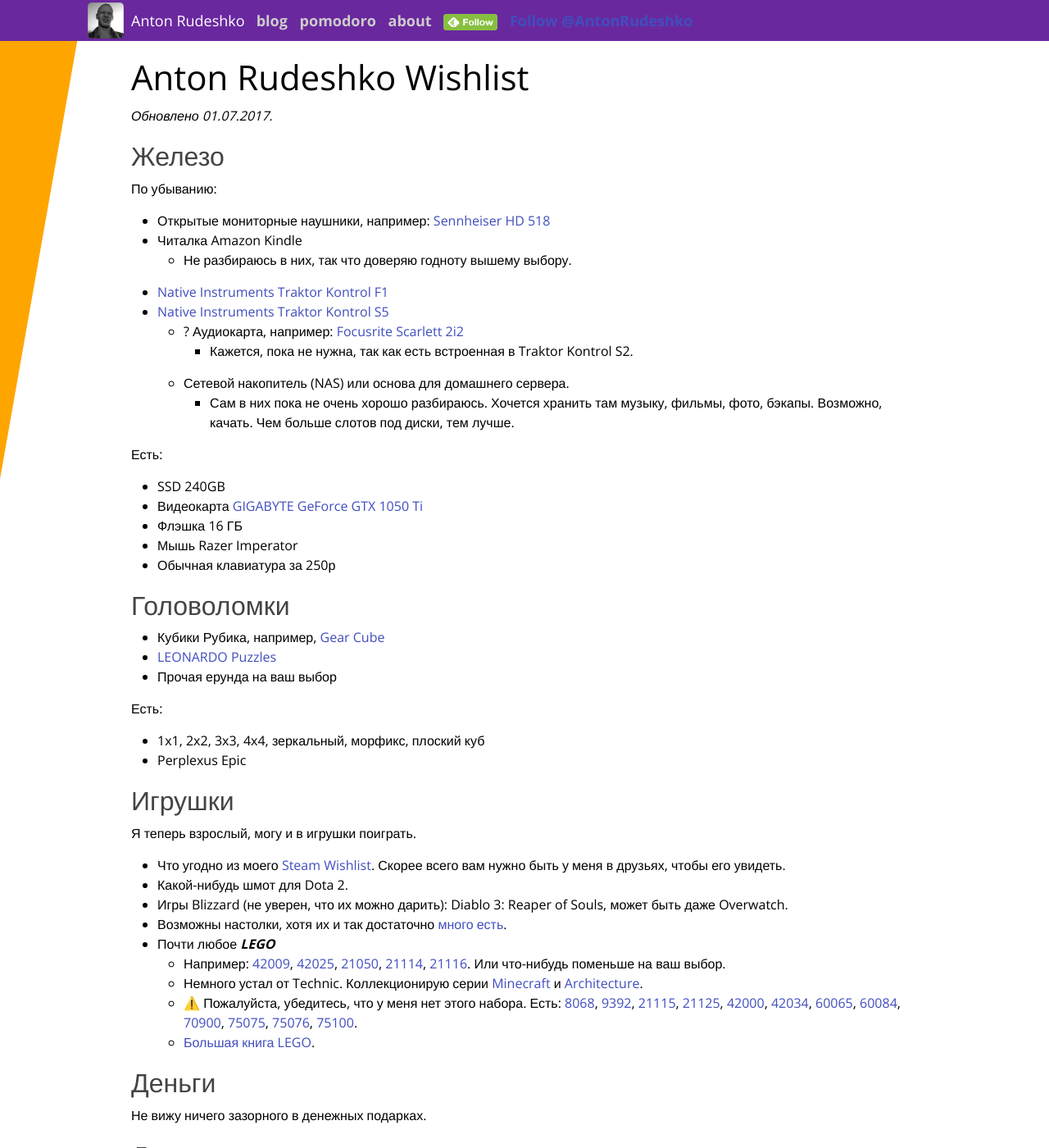
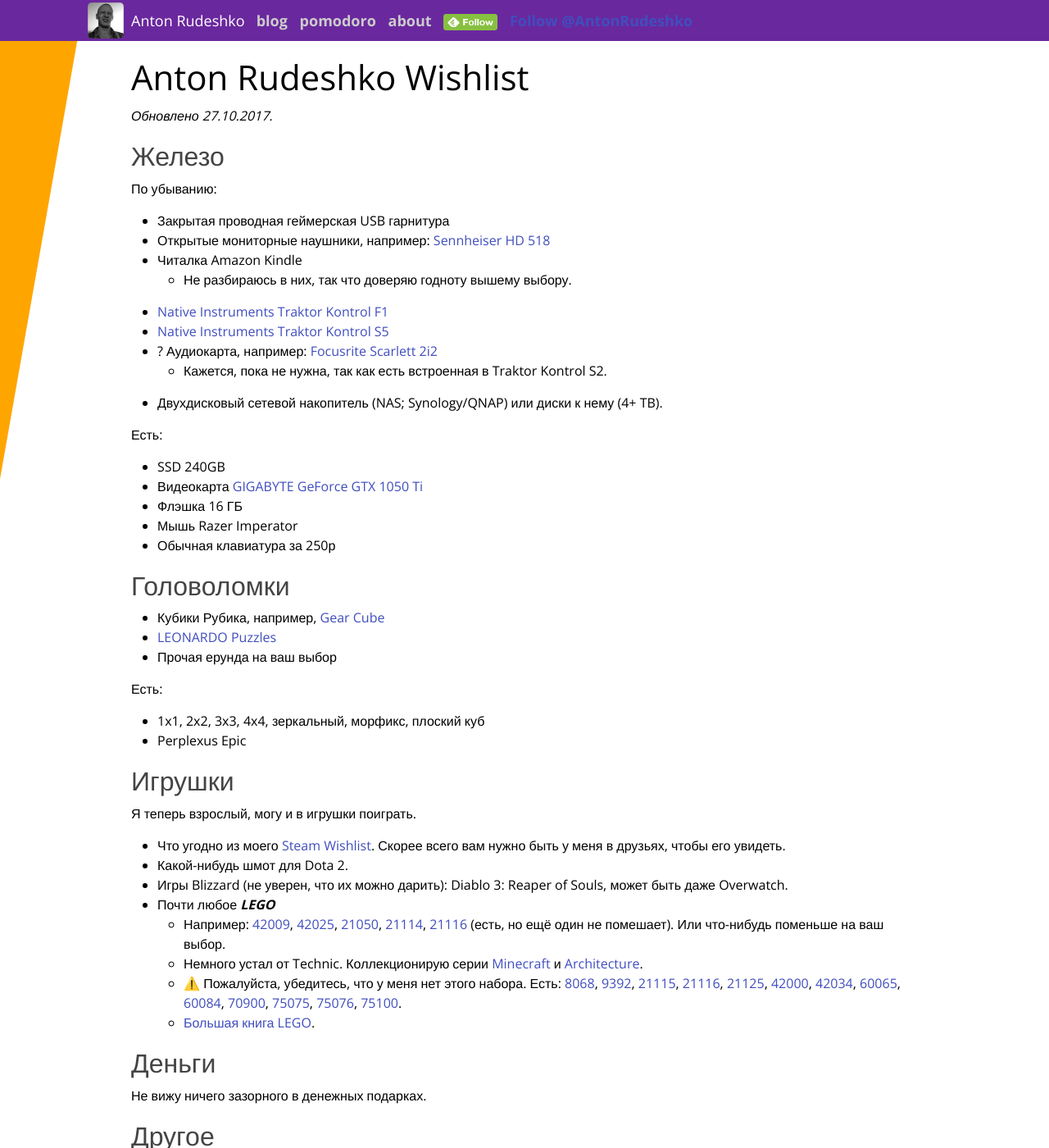
Before and after one commit to anton-rudeshko/anton-rudeshko.github.io, a Jekyll site: the page built from wishlist/index.md, in a window 1280 px wide and 1400 px high. Shown: the whole window at 82% size. Built offline with Jekyll 4.4.1, drawn with Linux system fonts in a browser that asks for light colours; comment, search, counter and statistics services are not loaded.

Commit message:
Update wishlist

```diff
--- a/wishlist/index.md
+++ b/wishlist/index.md
@@ -5,26 +5,26 @@ title: Anton Rudeshko Wishlist
 
 # Anton Rudeshko Wishlist
 
-*Обновлено 01.07.2017.*
+*Обновлено 27.10.2017.*
 
 ## Железо
 
 По убыванию:
 
+  * Закрытая проводная геймерская USB гарнитура
   * Открытые мониторные наушники, например: [Sennheiser HD 518][hd-518]
   * Читалка Amazon Kindle
     * Не разбираюсь в них, так что доверяю годноту вышему выбору.
   * [Native Instruments Traktor Kontrol F1][ni-kontrol-f1]
-* [Native Instruments Traktor Kontrol S5][ni-kontrol-s5]
-  * ? Аудиокарта, например: [Focusrite Scarlett 2i2][audiocard]
+  * [Native Instruments Traktor Kontrol S5][ni-kontrol-s5]
+  * ? Аудиокарта, например: [Focusrite Scarlett 2i2][focusrite]
     * Кажется, пока не нужна, так как есть встроенная в Traktor Kontrol S2.
-  * Сетевой накопитель (NAS) или основа для домашнего сервера.
-    * Сам в них пока не очень хорошо разбираюсь. Хочется хранить там музыку, фильмы, фото, бэкапы. Возможно, качать. Чем больше слотов под диски, тем лучше.
+  * Двухдисковый сетевой накопитель (NAS; Synology/QNAP) или диски к нему (4+ TB).
 
 [hd-518]: https://market.yandex.ru/product/6516805
 [ni-kontrol-s5]: http://www.native-instruments.com/en/products/traktor/dj-controllers/traktor-kontrol-s5/
 [ni-kontrol-f1]: http://www.native-instruments.com/en/products/traktor/dj-controllers/traktor-kontrol-f1/
-[audiocard]: http://market.yandex.ru/model.xml?modelid=7754997&hid=91027
+[focusrite]: http://market.yandex.ru/model.xml?modelid=7754997&hid=91027
 
 Есть:
 
@@ -54,17 +54,13 @@ title: Anton Rudeshko Wishlist
   * Что угодно из моего [Steam Wishlist][steam]. Скорее всего вам нужно быть у меня в друзьях, чтобы его увидеть.
   * Какой-нибудь шмот для Dota 2.
   * Игры Blizzard (не уверен, что их можно дарить): Diablo 3: Reaper of Souls, может быть даже Overwatch.
-  * Возможны настолки, хотя их и так достаточно [много есть][board].
   * Почти любое ***LEGO***
-    * Например: [42009][42009], [42025][42025], [21050][21050], [21114][21114], [21116][21116]. Или что-нибудь поменьше на ваш выбор.
+    * Например: [42009][42009], [42025][42025], [21050][21050], [21114][21114], [21116][21116] (есть, но ещё один не помешает). Или что-нибудь поменьше на ваш выбор.
     * Немного устал от Technic. Коллекционирую серии [Minecraft][lego-minecraft] и [Architecture][lego-architecture].
-    * ⚠️ Пожалуйста, убедитесь, что у меня нет этого набора. Есть: [8068][8068], [9392][9392], [21115][21115], [21125][21125], [42000][42000], [42034][42034], [60065][60065], [60084][60084], [70900][70900], [75075][75075], [75076][75076], [75100][75100].
+    * ⚠️ Пожалуйста, убедитесь, что у меня нет этого набора. Есть: [8068][8068], [9392][9392], [21115][21115], [21116][21116], [21125][21125], [42000][42000], [42034][42034], [60065][60065], [60084][60084], [70900][70900], [75075][75075], [75076][75076], [75100][75100].
     * [Большая книга LEGO][lego-big].
 
 [steam]: http://steamcommunity.com/id/Tesla404/wishlist
-
-[board]: https://docs.google.com/document/d/1tmS6GldcGQllXxe-SeEqjR-SzQPwu74BIwmjpf7LRyk/edit
-[500]: http://www.mosigra.ru/Face/Show/500/
 
 [8068]: https://shop.lego.com/en-US/Rescue-Helicopter-8068
 [9392]: https://shop.lego.com/en-US/Quad-Bike-9392
```
